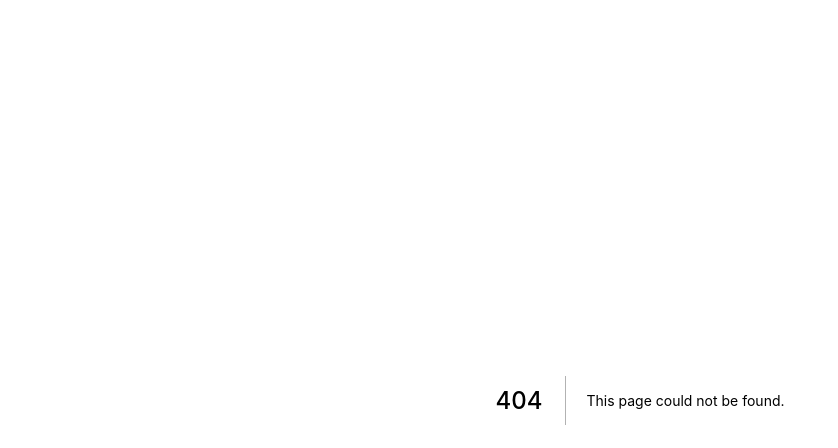
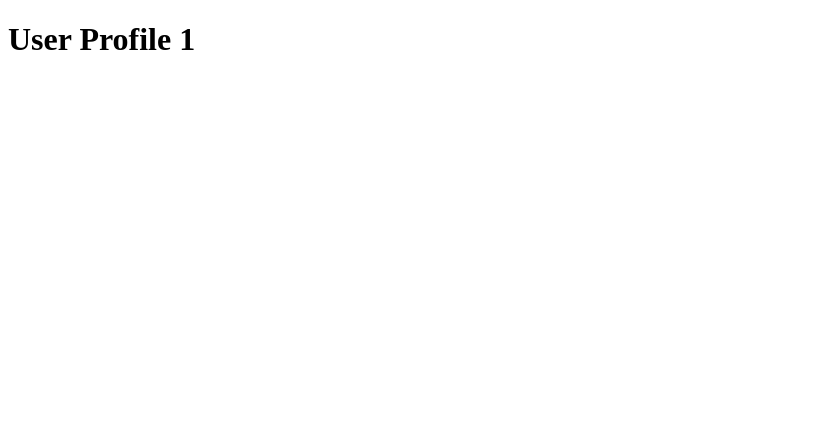
Before and after one commit to jcarlosj/Next-React-User-List-YT-Fazt, a Next.js app: page /users/1 in a window 1280 px wide. Before the commit this address had no page. Shown: the top 448 px of the page, without its empty margins (0-838 px from the left). Built offline with nearby package versions, Linux system fonts and the light colour scheme.

Commit message:
[+] Component > [id] UserProfile: Create dynamic user profile component and get ID parameter

```diff
--- /dev/null
+++ b/pages/users/[id].js
@@ -0,0 +1,16 @@
+import { useRouter } from 'next/router';
+
+/** Dynamic Component */
+const UserProfile = () => {
+
+    /** Get Params */
+    const
+        router = useRouter(),
+        { id } = router .query;
+
+    return (
+        <h1>User Profile { id }</h1>
+    );
+}
+
+export default UserProfile;
```
